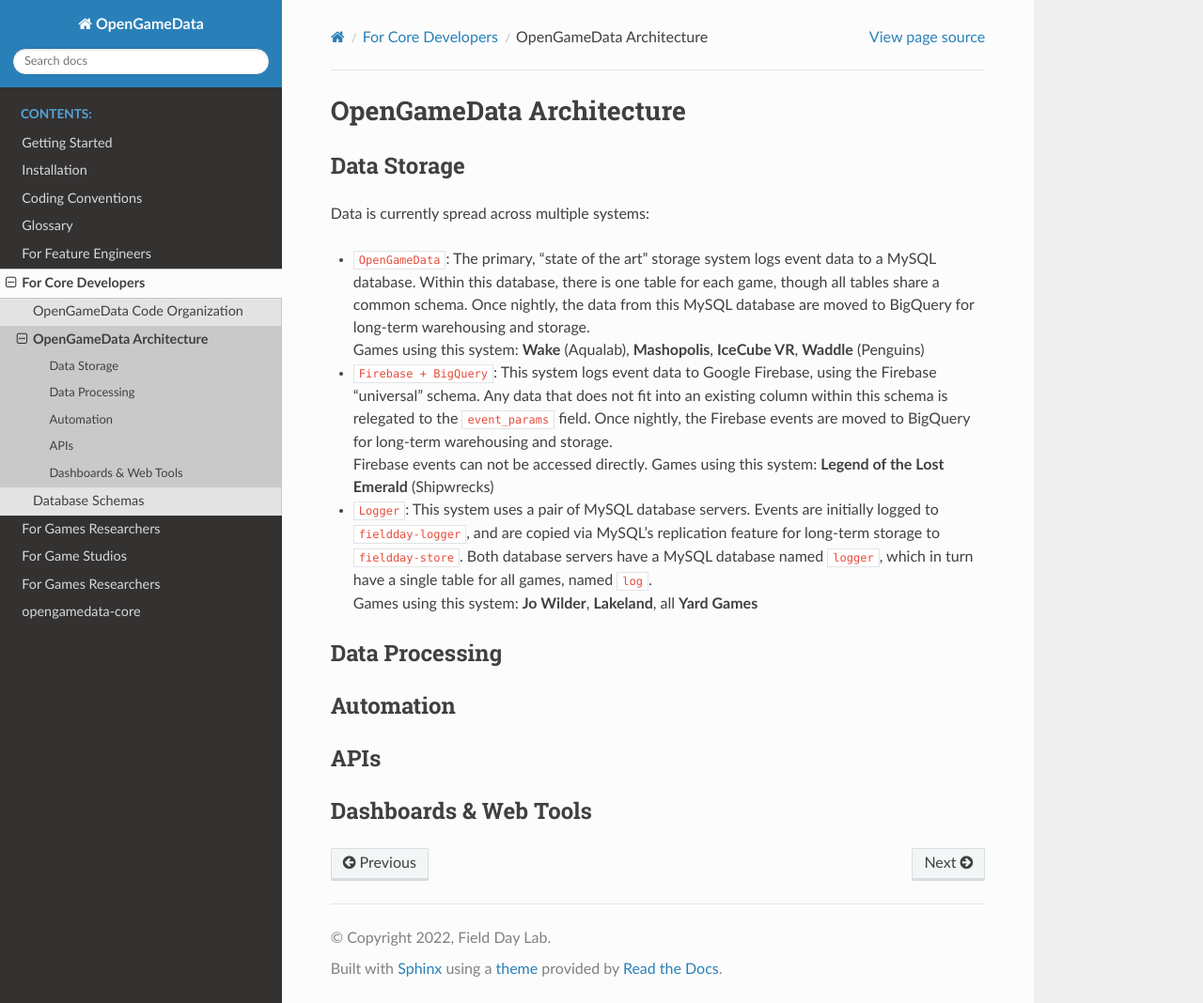
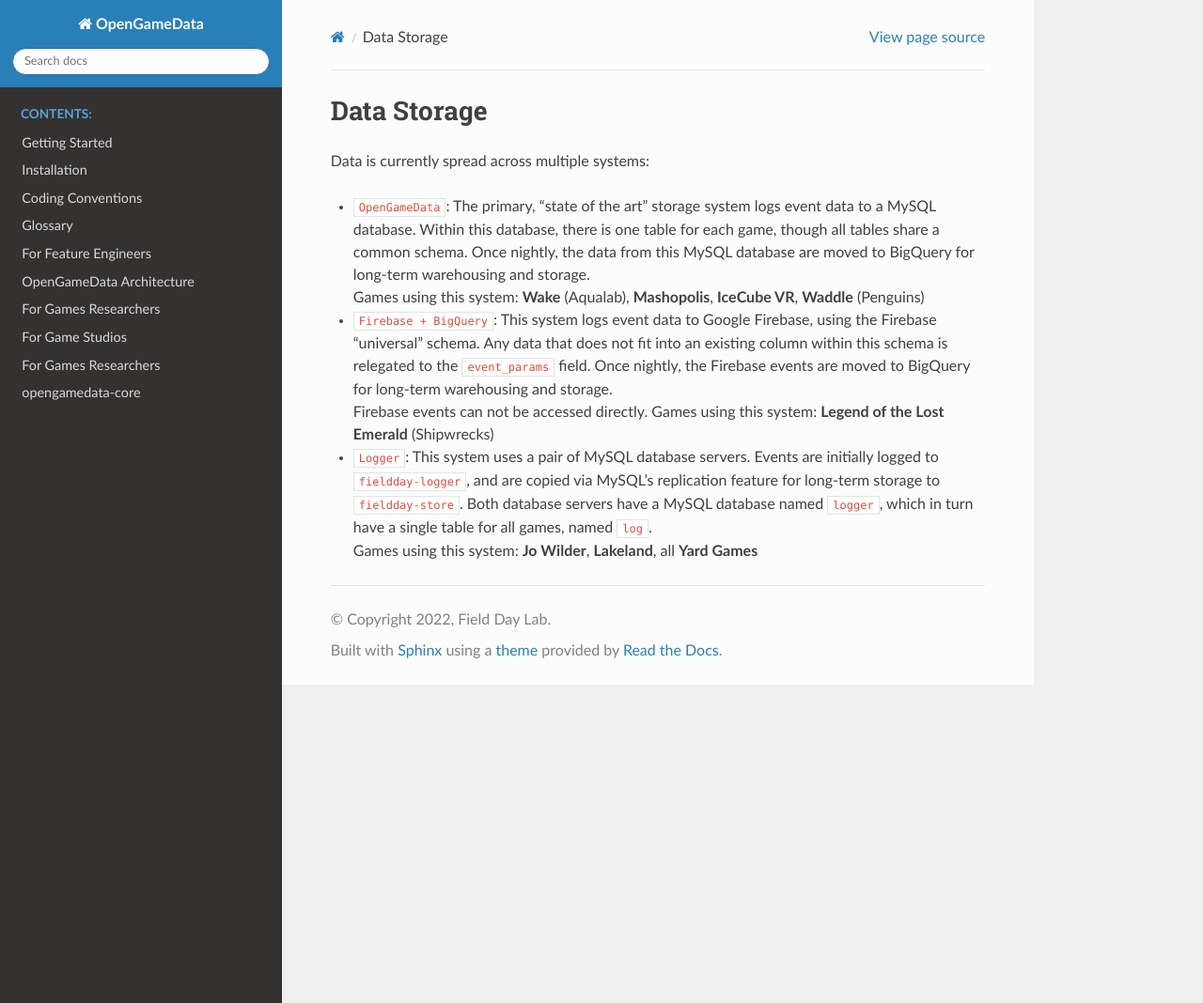
Before and after one commit to opengamedata/opengamedata-doc, a Sphinx documentation site: the page built from source/architecture/storage.md, in a window 1280 px wide and 1068 px high. Shown: the whole window at 94% size. Built offline with Sphinx 7.4.7 and the Read the Docs theme 2.0.0, drawn with Linux system fonts in a browser that asks for light colours; pages that are not in the unit, such as notebooks, are missing from menus.

Commit message:
reorganize a bunch of crap in the architecture part of the docs.

```diff
--- a/source/architecture/index.rst
+++ b/source/architecture/index.rst
@@ -1,10 +1,10 @@
-For Core Developers
+OpenGameData Architecture
 ========================================
 
 .. toctree::
-   :maxdepth: 2
-   :caption: Core Development
+   :maxdepth: 1
+   :caption: OGD Architecture
 
+   architecture.rst
    Code_Organization.md
-   Architecture.md
    Database_Schemas.md
--- a/source/architecture/Architecture.md
+++ b/source/architecture/storage.md
@@ -1,6 +1,4 @@
-# OpenGameData Architecture
-
-## Data Storage
+# Data Storage
 
 Data is currently spread across multiple systems:
 
@@ -21,11 +19,3 @@
 This system uses a pair of MySQL database servers. Events are initially logged to `fieldday-logger`, and are copied via MySQL's replication feature for long-term storage to `fieldday-store`.
 Both database servers have a MySQL database named `logger`, which in turn have a single table for all games, named `log`.
 Games using this system: **Jo Wilder**, **Lakeland**, all **Yard Games**
-
-## Data Processing
-
-## Automation
-
-## APIs
-
-## Dashboards & Web Tools
```
Also changed, not shown: source/architecture/apis.md (added, +1 -0 lines), source/architecture/architecture.rst (added, +12 -0 lines), source/architecture/automation.md (added, +1 -0 lines), source/architecture/dashboards.md (added, +1 -0 lines), source/architecture/processing.md (added, +3 -0 lines), 1 other file.
